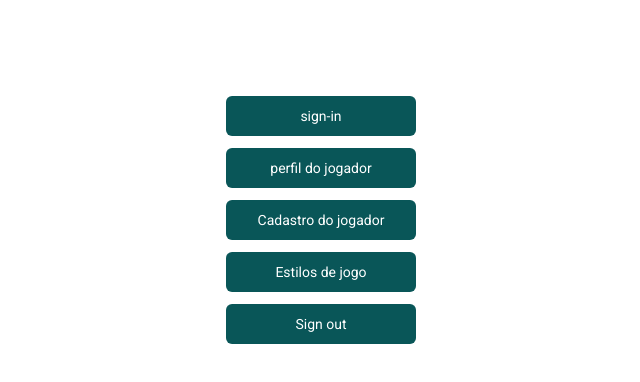
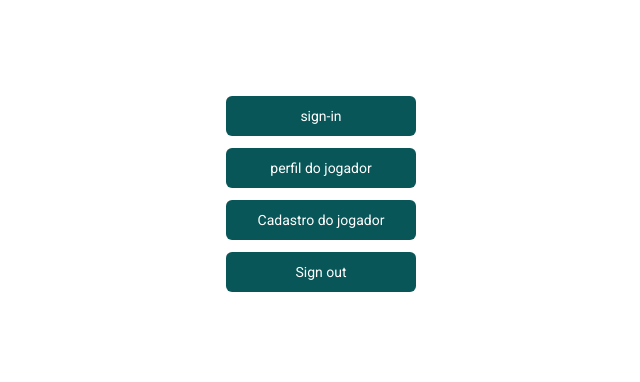
Before and after one commit to Quest-Finder/temvagamestre.frontend, a Next.js app: page / in a window 1280 px wide. Shown: the top 382 px of the page, without its empty margins (319-959 px from the left). Built offline with nearby package versions, Linux system fonts and the light colour scheme.

Commit message:
refactor: removed uneeded home button and removed button from game styles page

```diff
--- a/src/app/(home)/page.tsx
+++ b/src/app/(home)/page.tsx
@@ -19,10 +19,6 @@ export default function Home() {
           href={RegisterRoutes.PlayerData}
           content='Cadastro do jogador'
         />
-        <ButtonNavigation
-          href={RegisterRoutes.StylesPlay}
-          content='Estilos de jogo'
-        />
         <SignOutButton>
           <Button>Sign out</Button>
         </SignOutButton>
--- a/src/app/cadastro/estilos-de-jogo/page.tsx
+++ b/src/app/cadastro/estilos-de-jogo/page.tsx
@@ -1,19 +1,7 @@
 'use client'
 
 import { FormGameStyles } from '@/features/register-player/game-styles/FormGameStyles'
-import useSubmitFormRegister from '@/features/register-player/utils/submitFormRegister'
-import ButtonNavigation from '@/hooks/ButtonNavigation'
-import { RegisterRoutes } from '@/services/routers'
 
 export default function PagesStylesPlay() {
-  return (
-    <>
-      <FormGameStyles />
-      <ButtonNavigation
-        href={RegisterRoutes.Sucess}
-        content='sucesso'
-        onClick={useSubmitFormRegister}
-      />
-    </>
-  )
+  return <FormGameStyles />
 }
```
